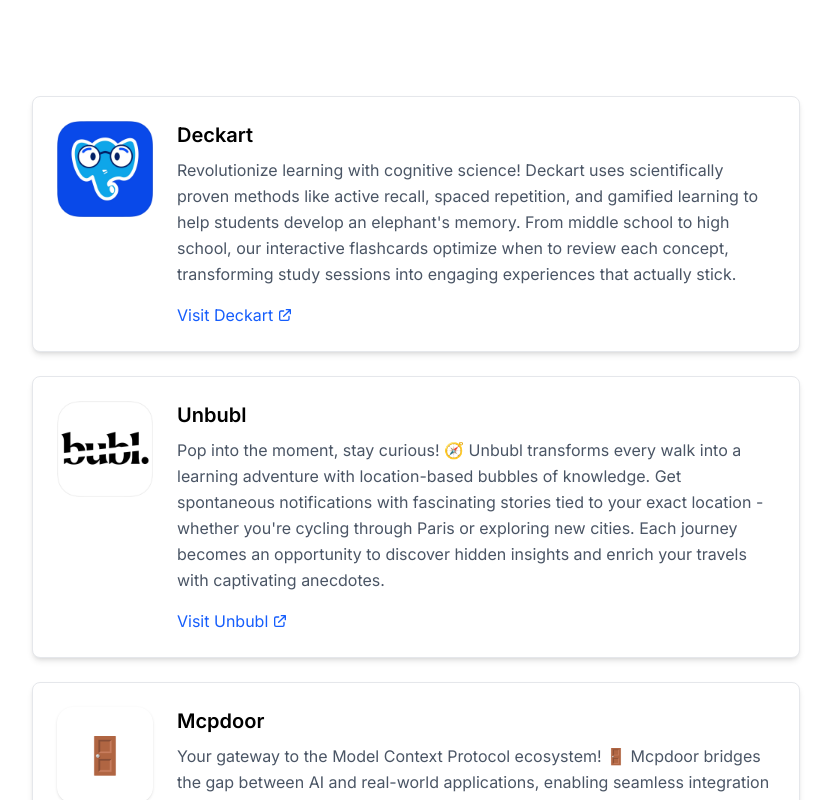
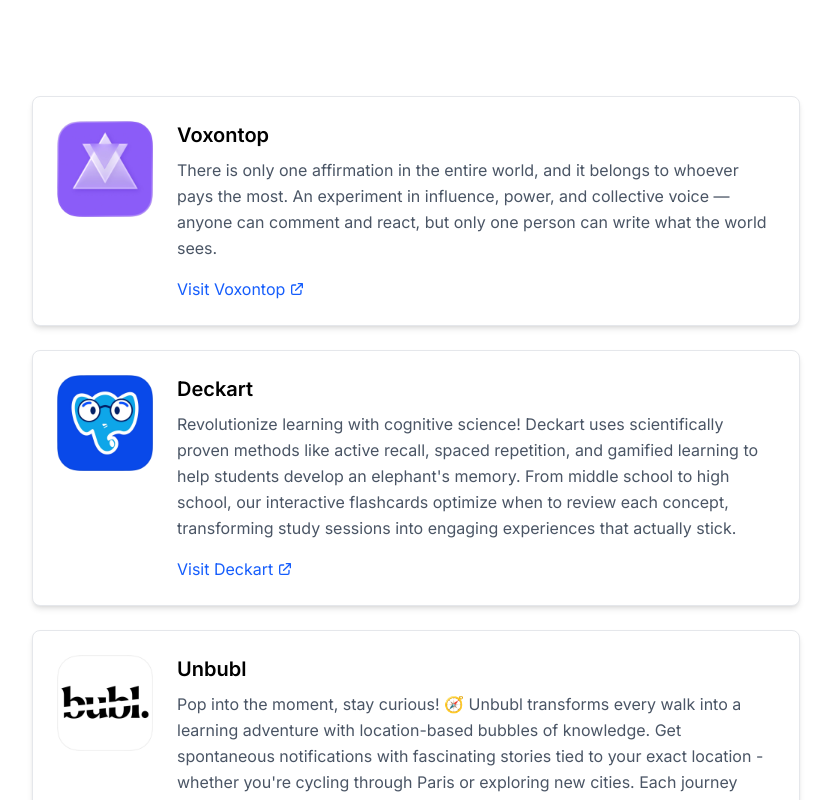
Before and after one commit to cfoltran/pommef, a Next.js app: page / in a window 1280 px wide. Shown: the top 800 px of the page, without its empty margins (224-1055 px from the left). Built offline with nearby package versions, Linux system fonts and the light colour scheme.

Commit message:
Add voxontop

```diff
--- a/app/page.tsx
+++ b/app/page.tsx
@@ -16,6 +16,11 @@
       title: "Unbubl",
       description: "Pop into the moment, stay curious! 🧭 Unbubl transforms every walk into a learning adventure with location-based bubbles of knowledge. Get spontaneous notifications with fascinating stories tied to your exact location - whether you're cycling through Paris or exploring new cities. Each journey becomes an opportunity to discover hidden insights and enrich your travels with captivating anecdotes.",
       link: "https://unbubl.com"
+    },
+    voxontop: {
+      title: "Voxontop",
+      description: "There is only one affirmation in the entire world, and it belongs to whoever pays the most. An experiment in influence, power, and collective voice — anyone can comment and react, but only one person can write what the world sees.",
+      link: "https://apps.apple.com/fr/app/voxontop/id6753363277",
     }
   },
   aiTools: {
@@ -38,6 +43,29 @@
       <main className="min-h-screen px-4 sm:px-6 md:px-8 max-w-4xl mx-auto pt-24 bg-white text-black">
         <section className="mb-16">
           <div className="max-w-3xl mx-auto flex flex-col gap-6">
+
+            {/* VoxOnTop */}
+            <div className="bg-white p-4 sm:p-6 rounded-lg shadow-md border border-gray-200 transform hover:scale-[1.02] transition-transform duration-200 hover:shadow-lg">
+              <div className="flex flex-col sm:flex-row items-start gap-4 sm:gap-6">
+                <Image src="/voxontop.png" alt="VoxOnTop app icon" width={96} height={96} className="w-20 h-20 sm:w-24 sm:h-24 flex-shrink-0 rounded-[20px]" />
+                <div className="flex-1">
+                  <h3 className="text-xl font-semibold mb-2 text-left">{t.mobileApps.voxontop.title}</h3>
+                  <p className="text-gray-600 mb-4 text-left leading-relaxed">{t.mobileApps.voxontop.description}</p>
+                  <div className="flex items-center gap-4">
+                    <a
+                      href={t.mobileApps.voxontop.link}
+                      className="inline-flex items-center text-blue-600 hover:underline"
+                    >
+                      Visit {t.mobileApps.voxontop.title}
+                      <svg className="w-4 h-4 ml-1" fill="none" stroke="currentColor" viewBox="0 0 24 24">
+                        <path strokeLinecap="round" strokeLinejoin="round" strokeWidth={2} d="M10 6H6a2 2 0 00-2 2v10a2 2 0 002 2h10a2 2 0 002-2v-4M14 4h6m0 0v6m0-6L10 14" />
+                      </svg>
+                    </a>
+                  </div>
+                </div>
+              </div>
+            </div>
+
             {/* Deckart */}
             <div className="bg-white p-4 sm:p-6 rounded-lg shadow-md border border-gray-200 transform hover:scale-[1.02] transition-transform duration-200 hover:shadow-lg">
               <div className="flex flex-col sm:flex-row items-start gap-4 sm:gap-6">
```
Also changed, not shown: public/voxontop.png (added).
